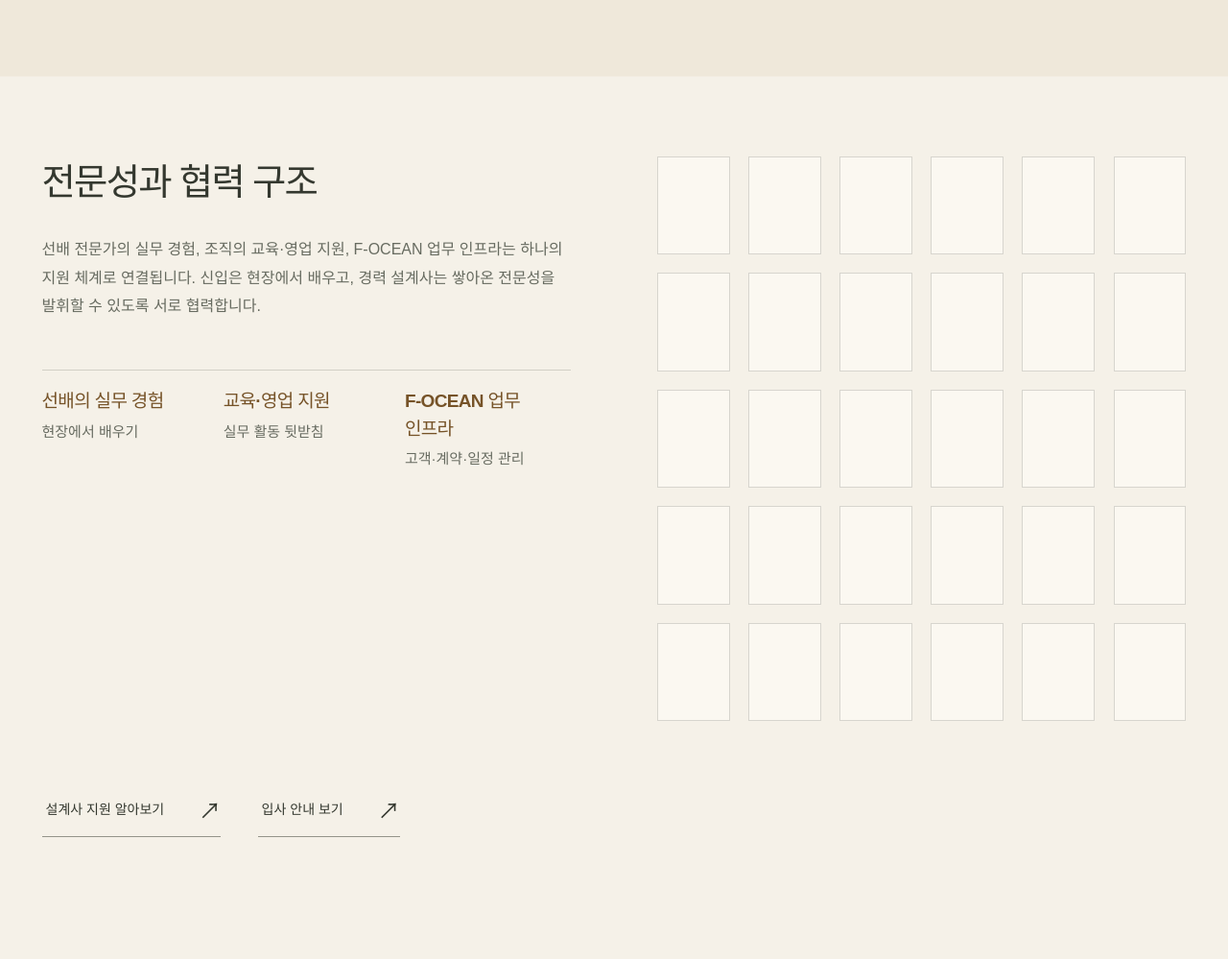
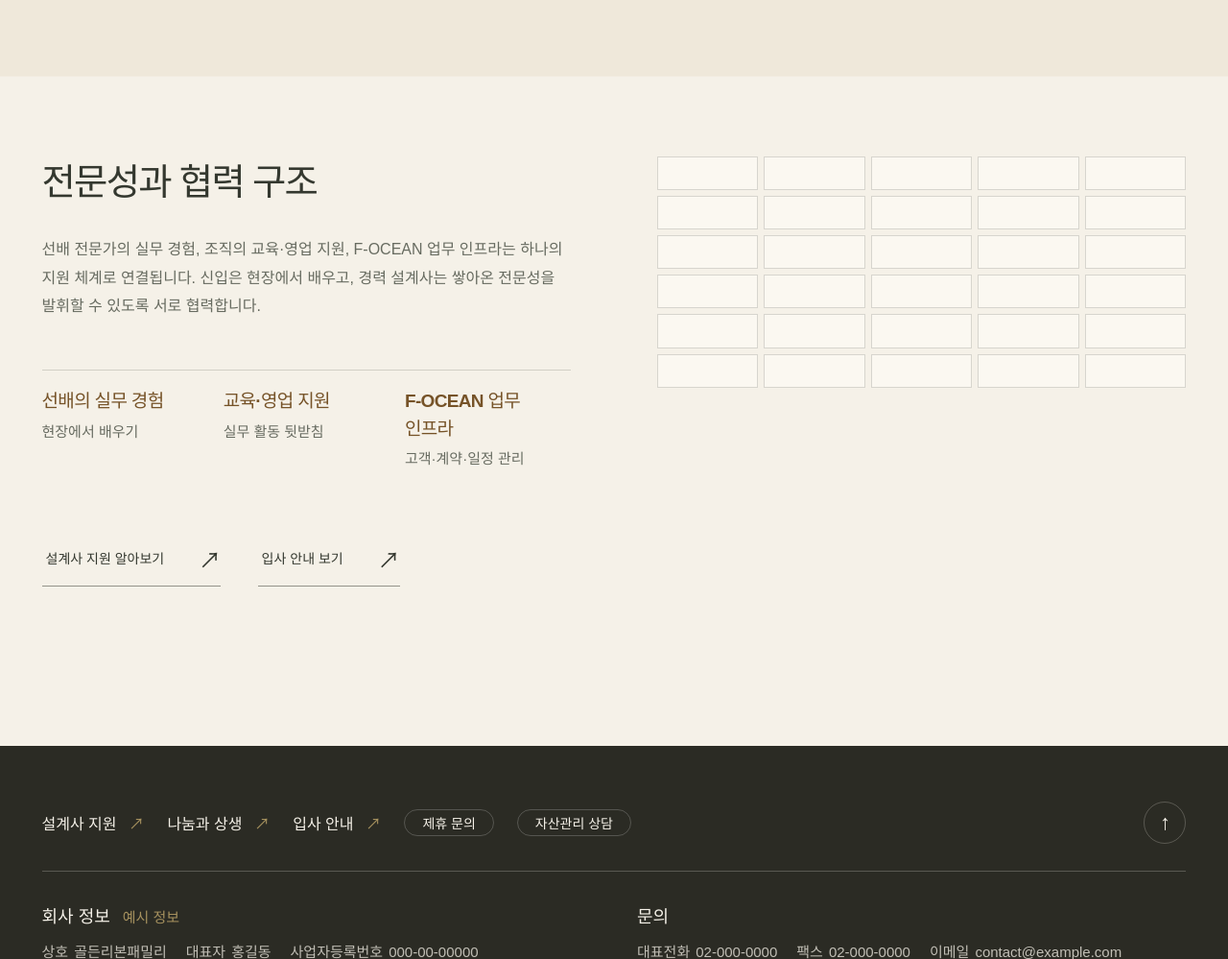
Before and after one commit to seoyoenkk68/grf, a PHP site: page /test-5/about.html in a window 1280 px wide. Shown: the part 1986-2985 px from the top of the page at 96% size. Run offline with PHP 8.4, Linux system fonts and the light colour scheme; some web fonts are replaced.

Commit message:
Compact insurer slots into horizontal banners

```diff
--- a/test-5/about.html
+++ b/test-5/about.html
@@ -17,7 +17,7 @@
       href="https://cdn.jsdelivr.net/gh/orioncactus/pretendard@v1.3.9/dist/web/static/pretendard-dynamic-subset.min.css"
     />
     <link rel="stylesheet" href="common.css" />
-    <link rel="stylesheet" href="sub.css?v=20261124-insurers" />
+    <link rel="stylesheet" href="sub.css?v=20261124-insurer-banners" />
     <link rel="stylesheet" href="vendor/lenis/lenis.css" />
     <script src="common.js" defer></script>
     <script src="vendor/lenis/lenis.min.js" defer></script>
--- a/test-5/sub.css
+++ b/test-5/sub.css
@@ -377,8 +377,8 @@
 /* Empty insurer slots within the existing history section. */
 .grf-sub .about-history .about-insurers {
   display: grid;
-  grid-template-columns: repeat(6, minmax(0, 1fr));
-  gap: clamp(10px, 1.5vw, 20px);
+  grid-template-columns: repeat(5, minmax(0, 1fr));
+  gap: 6px;
   margin: 0;
   padding: 0;
   list-style: none;
@@ -387,7 +387,8 @@
   display: grid;
   grid-template-columns: minmax(0, 1fr);
   place-items: center;
-  min-height: clamp(72px, 8vw, 112px);
+  min-height: 0;
+  aspect-ratio: 3 / 1;
   padding: 0;
   border: 1px solid var(--sub-rule);
   background: #fbf8f1;
@@ -399,7 +400,7 @@
 }
 @media (min-width: 768px) and (max-width: 1023px) {
   .grf-sub .about-history .about-insurers {
-    grid-template-columns: repeat(5, minmax(0, 1fr));
+    grid-template-columns: repeat(3, minmax(0, 1fr));
   }
 }
 @media (max-width: 767px) {
```
